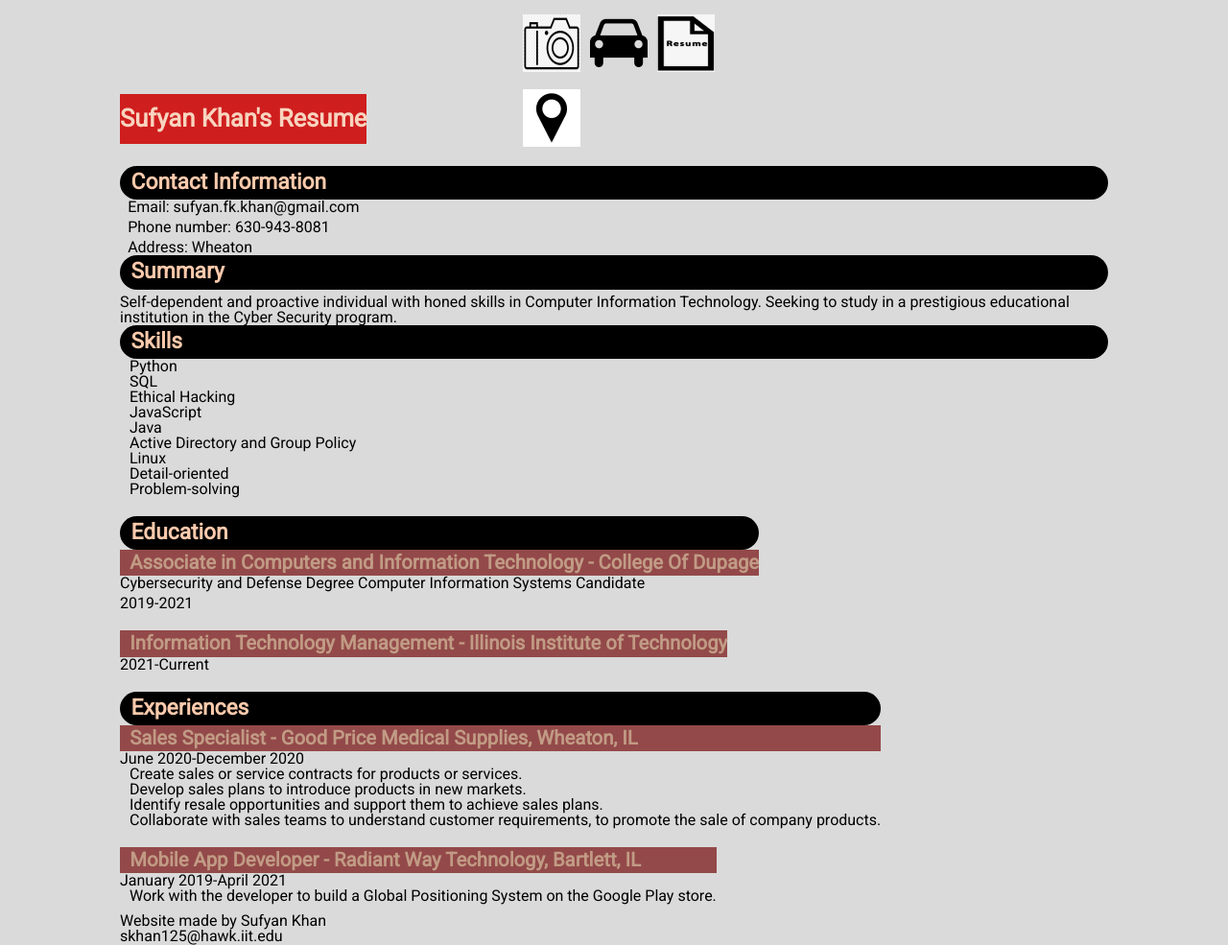
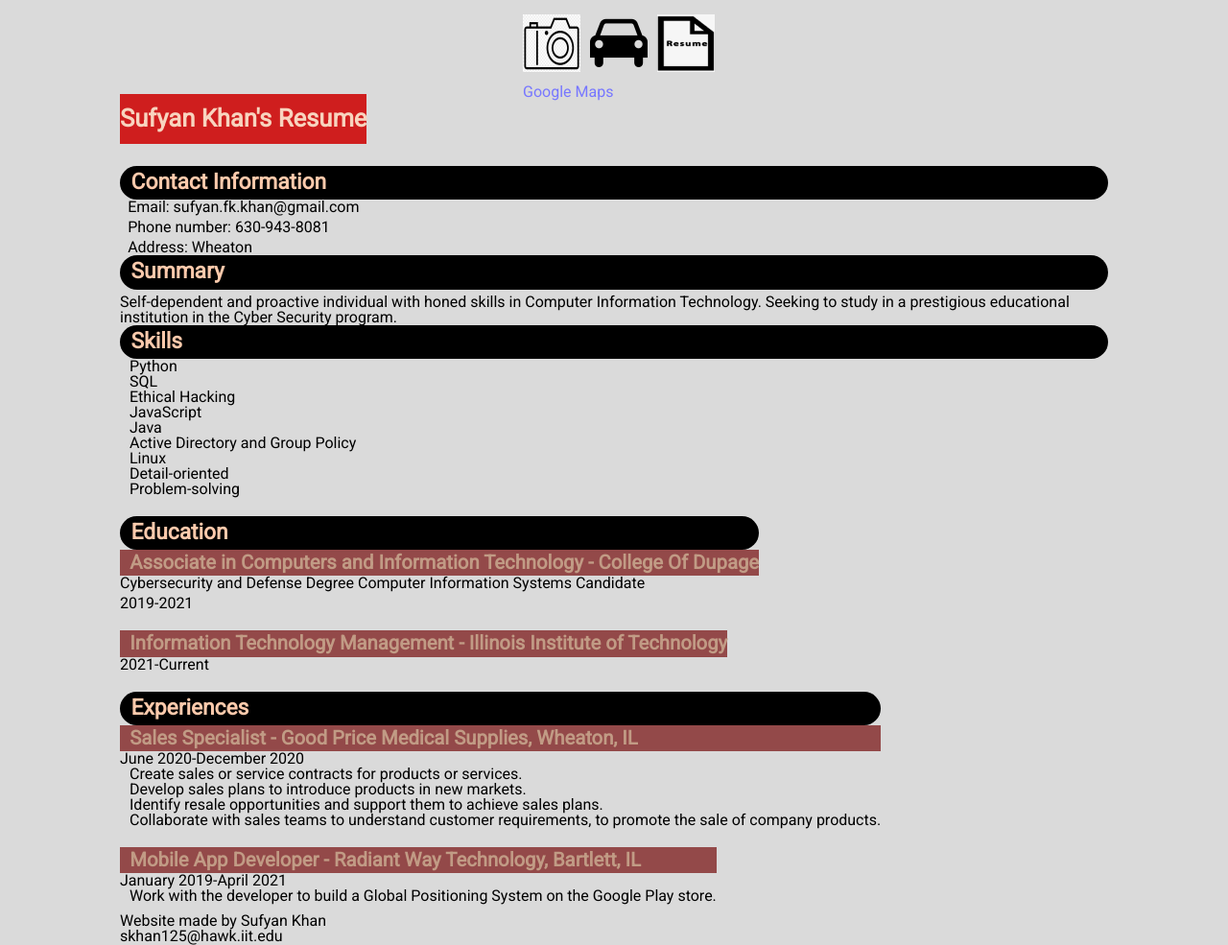
Before and after one commit to skhan125/project31, a plain HTML site: page resume.html in a window 1280 px wide. Shown: the whole page at 96% size. Drawn offline with Linux system fonts and the light colour scheme.

Commit message:
Update resume.html

```diff
--- a/resume.html
+++ b/resume.html
@@ -19,7 +19,7 @@
         <li><a href="index.html"><img src="media/photography.png" alt="Photography"></a></li>
         <li><a href="resume.html"><img src="media/resume.png" alt="Resume"></a></li>
         <li><a href="cars.html"><img src="media/cars.png" alt="Cars"></a></li>
-	<li><a href="googleapi.html"><img src="media/map.png" alt="Map"></a></li>
+	<li id="onpage"><a href="googleapi.html" src="media/map.png title="Map">Google Maps</a></li>
       </ul>
     </nav>
   </header>
```
